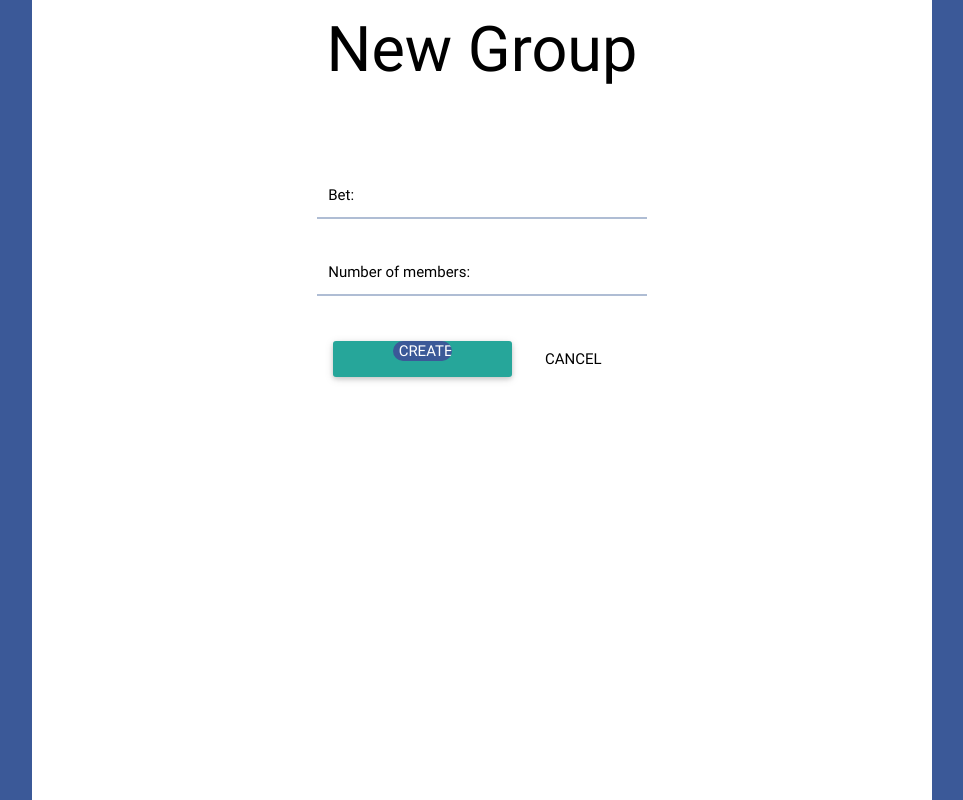
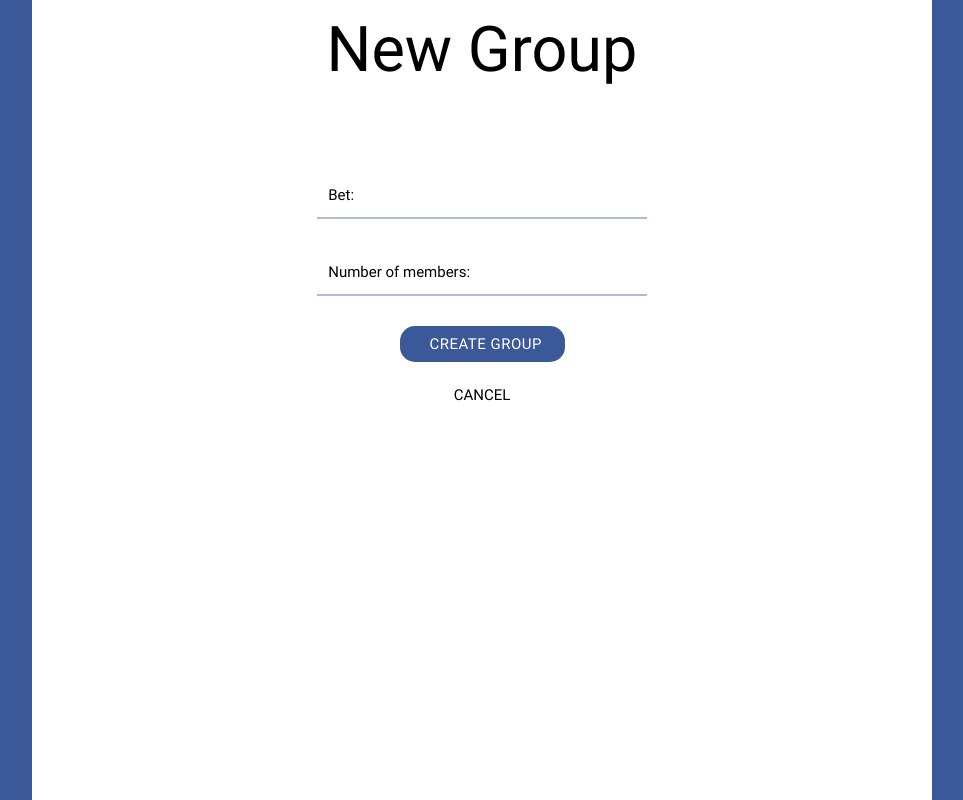
Before and after one commit to felipevfa/ubet, a Django app: page /en/new_group in a window 1280 px wide. Shown: the whole page, without its empty margins (158-1121 px from the left). Run offline with Django 3.2, Linux system fonts and the light colour scheme; the visitor is signed in with stand-in values (Sample User, id 1); some libraries are stand-ins or nearby versions.

Commit message:
Hotfix nos botões.

```diff
--- a/ubet/templates/ubet/group_log.html
+++ b/ubet/templates/ubet/group_log.html
@@ -64,4 +64,6 @@
 			</div>
 		</div>
 	</div>
+
+	{% block fab %} {% endblock fab %}
 {% endblock main_content %}
--- a/ubet/templates/ubet/list_all_groups.html
+++ b/ubet/templates/ubet/list_all_groups.html
@@ -44,11 +44,11 @@
 					{% if waiting %}
 						<p>{% trans "There are no active groups or you are participating in all active groups. Why don't you" %} <a href="{% url 'new_group' %}">{% trans "start a new one" %}?</a></p>
 
-						<button type="button" class="waves-effect btn-large ubet-btn"><a href="{% url 'new_group' %}">{% trans "Create new group" %}</a></button>
+						<a href="{% url 'new_group' %}"><button type="button" class="waves-effect btn-large ubet-btn">{% trans "Create new group" %}</button></a>
 					{% else %}
 						<p>{% trans "You didn't bet in any groups." %} <a href="{% url 'list_waiting' %}">{% trans "Why don't you take a look at the active groups?" %}</a></p>
 
-						<button type="button" class="waves-effect btn-large ubet-btn"><a href="{% url 'new_group' %}">{% trans "Create new group" %}</a></button>
+						<a href="{% url 'new_group' %}"><button type="button" class="waves-effect btn-large ubet-btn">{% trans "Create new group" %}</button></a>
 					{% endif %}
 				{% endif %}
 			</div>
--- a/ubet/templates/ubet/new_group.html
+++ b/ubet/templates/ubet/new_group.html
@@ -14,9 +14,9 @@
 				<ul id="form-fields">{{ form.as_ul }}</ul>
 
 				<div class="input-field center-align">
-					<input type="submit" value="{% trans 'Create Group' %}"  class="submit-button btn waves-effect" id="newgroup-btn">
+					<input type="submit" value="{% trans 'Create Group' %}"  class="submit-button btn" id="newgroup-btn">
 
-					<a href="{% url 'list_waiting' %}" class="btn-flat waves-effect">{% trans "Cancel" %}</a>
+					<a href="{% url 'list_waiting' %}" class="btn-flat">{% trans "Cancel" %}</a>
 				</div>
 			</form>
 		</div>
--- a/ubet/templates/ubet/user_cp.html
+++ b/ubet/templates/ubet/user_cp.html
@@ -80,4 +80,5 @@
 		</div>
 	</div>
 
+	{% block fab %} {% endblock fab %}
 {% endblock main_content %}
```
